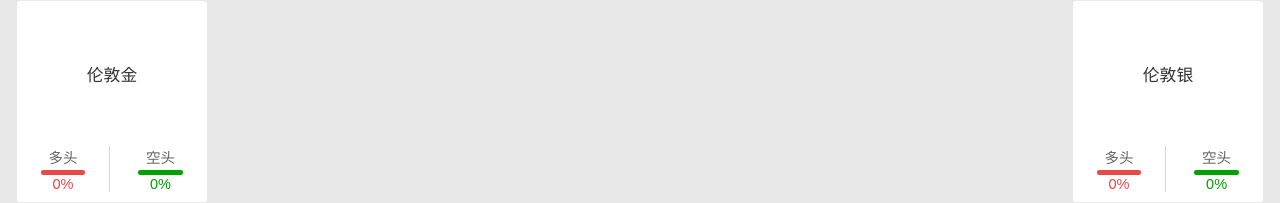
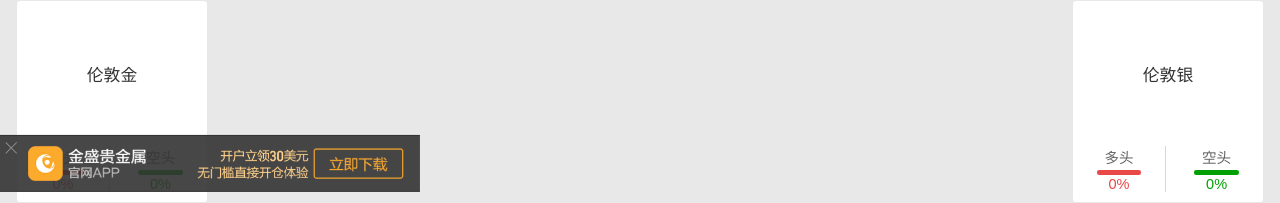
Before and after one commit to spencer999/golday168, a Vue app: page /aboutGolday#/index in a window 1280 px wide. Shown: the part 608-811 px from the top of the page. Built offline with nearby package versions, Linux system fonts and the light colour scheme; no server answers; a small style sheet from the web is missing.

Commit message:
Update bottom.vue

```diff
--- a/src/components/footer/bottom.vue
+++ b/src/components/footer/bottom.vue
@@ -1,8 +1,8 @@
 <template>
-	<!-- <section class="bottom" v-if="show">
+	<section class="bottom" v-if="show">
 		<span class="close" @click="show = !show"></span>
 		<span class="down" @click="goDownload" onclick="ga('send','event','m_index','download_app','content_bottom')"></span>
-	</section>  -->
+	</section>
 </template>
 
 <script>
```
